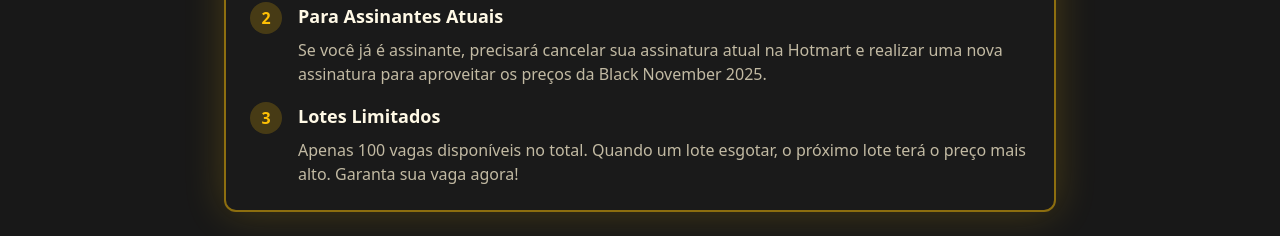
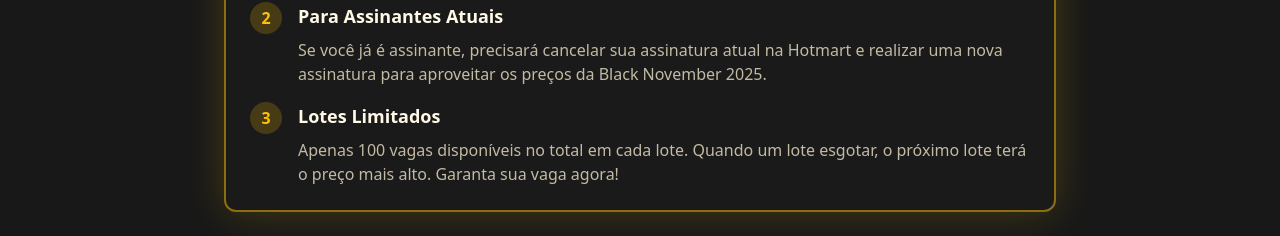
Before and after one commit to EnsinoPlus/calcmachine-2, a React (Vite) app: page / in a window 1280 px wide. Shown: the part 2654-2890 px from the top of the page. Built offline with nearby package versions, Linux system fonts and the light colour scheme; the HTML template or start-up script is replaced by a standard one.

Commit message:
chore: ajustar texto de lotes – 'Apenas 100 vagas disponíveis no total em cada lote'

```diff
--- a/src/pages/Index.tsx
+++ b/src/pages/Index.tsx
@@ -286,7 +286,7 @@ const Index = () => {
                   <div>
                     <h3 className="font-bold text-lg mb-2">Lotes Limitados</h3>
                     <p className="text-muted-foreground">
-                      Apenas 100 vagas disponíveis no total. Quando um lote esgotar, o próximo lote terá o preço mais alto. Garanta sua vaga agora!
+                      Apenas 100 vagas disponíveis no total em cada lote. Quando um lote esgotar, o próximo lote terá o preço mais alto. Garanta sua vaga agora!
                     </p>
                   </div>
                 </div>
```
